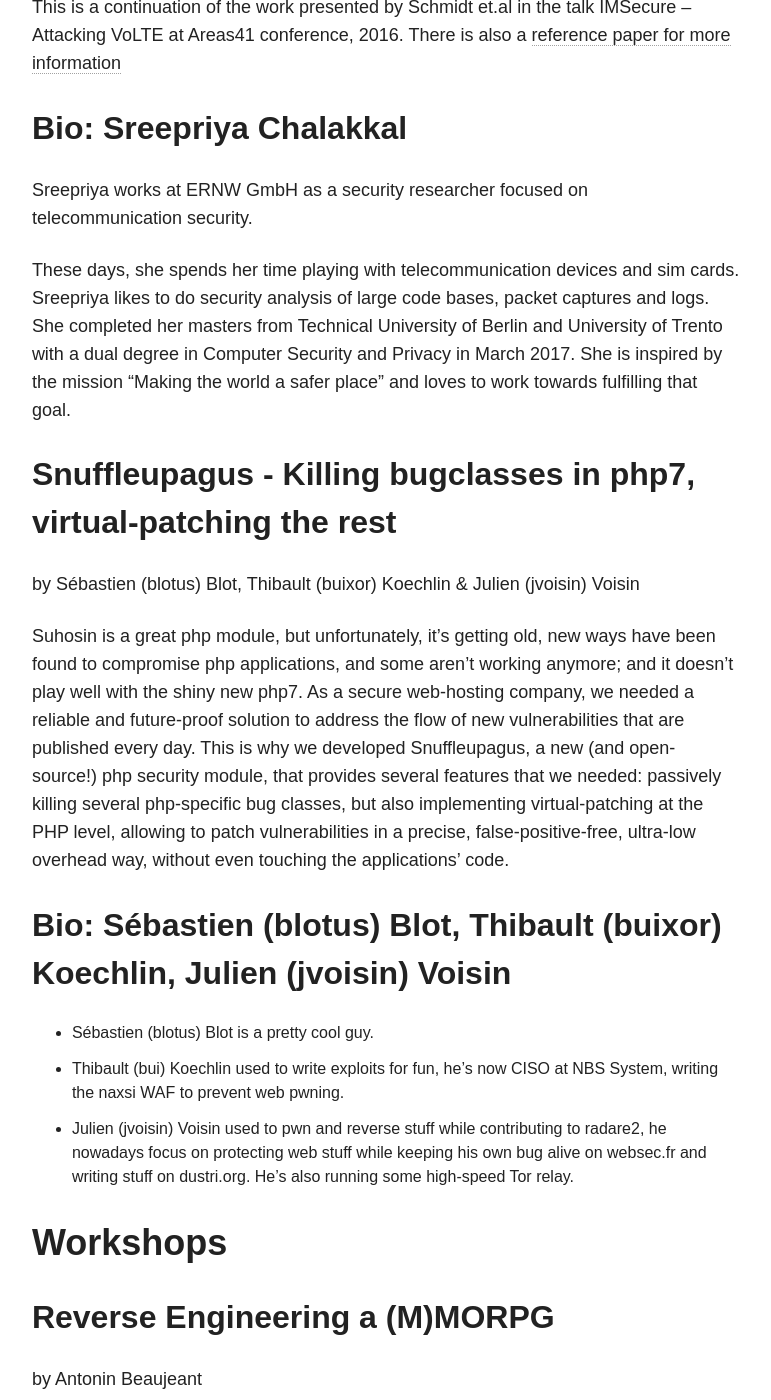
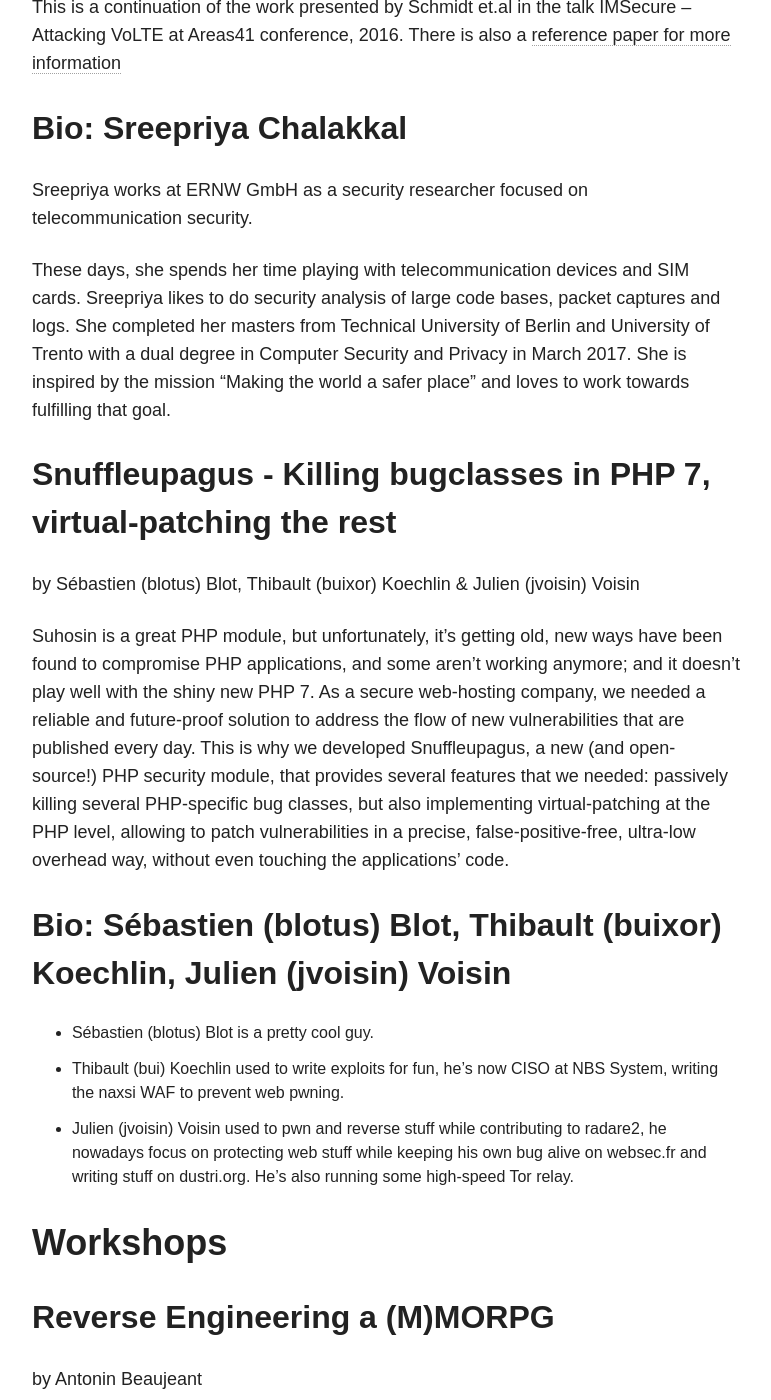
Before and after one commit to adulau/hack-lu-2017, a Jekyll site: the page built from talks/index.md, in a window 1280 px wide and 1400 px high, scrolled down 17447 px. Shown: the whole window, without its empty margins (254-1025 px from the left). Built offline with Jekyll 4.4.1, drawn with Linux system fonts in a browser that asks for light colours; nearby versions of some CDN libraries; some of the changed text lies outside the part shown.

Commit message:
Fix editing

```diff
--- a/talks/index.md
+++ b/talks/index.md
@@ -337,7 +337,7 @@
 
 Almost every major enterprise has the same problem, how to categorize, store, and operationalize the
 various sources of intelligence (internal and external) so that they can be useful. The way we categorize
-information and operationalize information, however, has led to design flaws of almost every intel
+information and operationalize information, however, has led to design flaws of almost every Intel
 platform out there. IP address lists are good for plugging into firewalls, but they don’t appear
 organically in the absence of other critical information like hostnames, file names, TLS certificates, and so on.
 
@@ -562,22 +562,22 @@
 
 Sreepriya works at ERNW GmbH as a security researcher focused on telecommunication security.
 
-These days, she spends her time playing with telecommunication devices and sim cards. Sreepriya
+These days, she spends her time playing with telecommunication devices and SIM cards. Sreepriya
 likes to do security analysis of large code bases, packet captures and logs. She completed her
 masters from Technical University of Berlin and University of Trento with a dual degree in Computer
 Security and Privacy in March 2017. She is inspired by the mission "Making the world a safer place" and
 loves to work towards fulfilling that goal.
 
-Snuffleupagus - Killing bugclasses in php7, virtual-patching the rest
+Snuffleupagus - Killing bugclasses in PHP 7, virtual-patching the rest
 ---------------------------------------------------------------------
 by Sébastien (blotus) Blot, Thibault (buixor) Koechlin & Julien (jvoisin) Voisin
 
-Suhosin is a great php module, but unfortunately, it's getting old, new ways have been found
-to compromise php applications, and some aren't working anymore; and it doesn't play well with the
-shiny new php7. As a secure web-hosting company, we needed a reliable and future-proof
+Suhosin is a great PHP module, but unfortunately, it's getting old, new ways have been found
+to compromise PHP applications, and some aren't working anymore; and it doesn't play well with the
+shiny new PHP 7. As a secure web-hosting company, we needed a reliable and future-proof
 solution to address the flow of new vulnerabilities that are published every day.
-This is why we developed Snuffleupagus, a new (and open-source!) php security module, that
-provides several features that we needed: passively killing several php-specific bug classes,
+This is why we developed Snuffleupagus, a new (and open-source!) PHP security module, that
+provides several features that we needed: passively killing several PHP-specific bug classes,
 but also implementing virtual-patching at the PHP level, allowing to patch vulnerabilities
 in a precise, false-positive-free, ultra-low overhead way, without even touching the applications' code.
 
```
Also changed, not shown: other parts of talks/index.md (+5 -5 lines).
